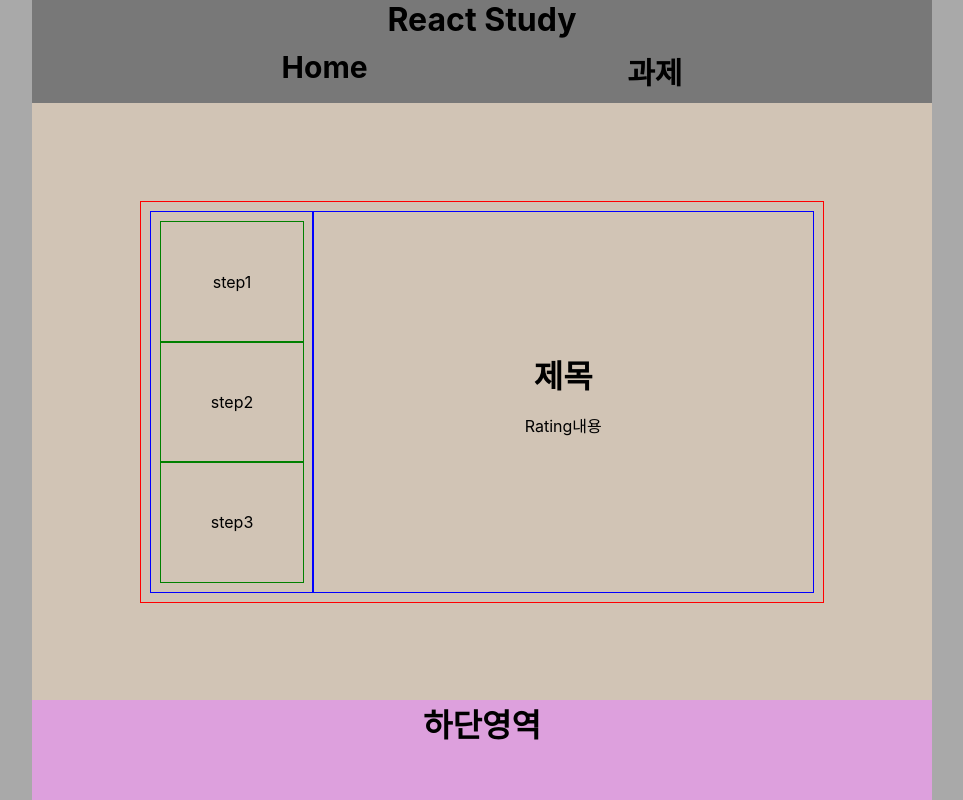
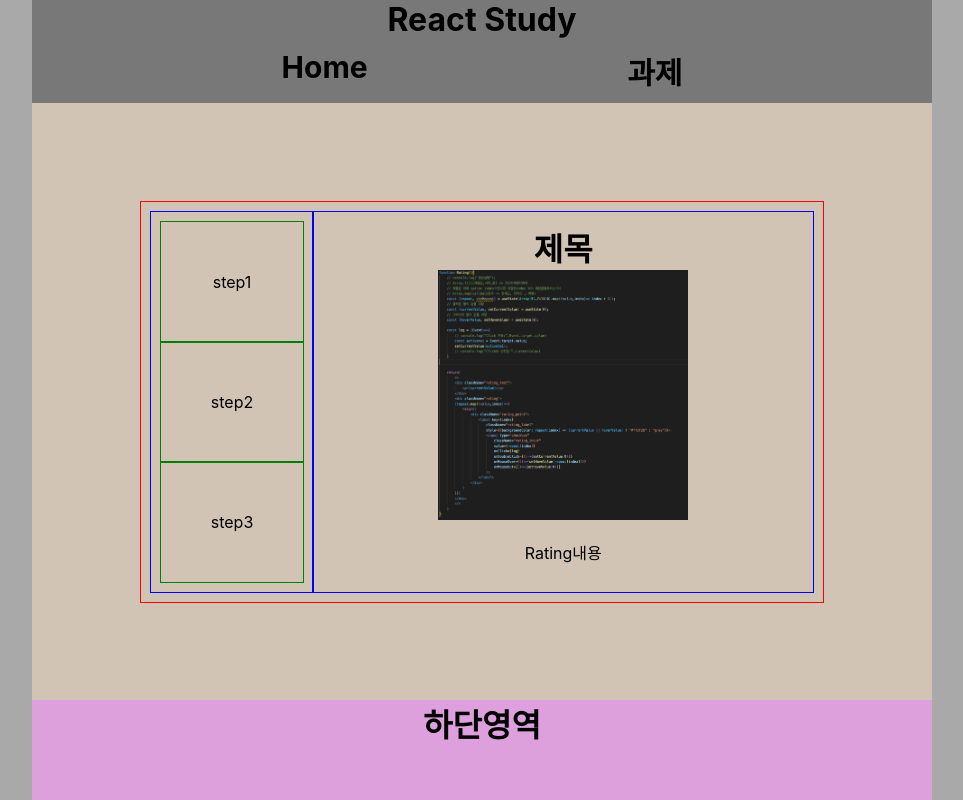
Before and after one commit to limdumb/React-Study, a React (Create React App) app: page /Tap in a window 1280 px wide. Both pictures are taken after a click on the element "step1". Shown: the whole page, without its empty margins (158-1121 px from the left). Built offline with nearby package versions, Linux system fonts and the light colour scheme.

Commit message:
[Design] step1컴포넌트 img추가

```diff
--- a/src/component/nav_Button/Step1.jsx
+++ b/src/component/nav_Button/Step1.jsx
@@ -1,10 +1,17 @@
+import React from "react";
+import styled from "styled-components";
 
+const Tapimg =styled.img`
+    width: 250px;
+    height: 250px;
+`
 
 function Step1(){
 
     return(
         <div>
             <h1>제목</h1>
+            <Tapimg src={`${process.env.PUBLIC_URL}/photo/test1.jpg`} alt="imgs"/>
             <p>Rating내용</p>
         </div>
     )
```
Also changed, not shown: public/photo/test1.jpg (added).
